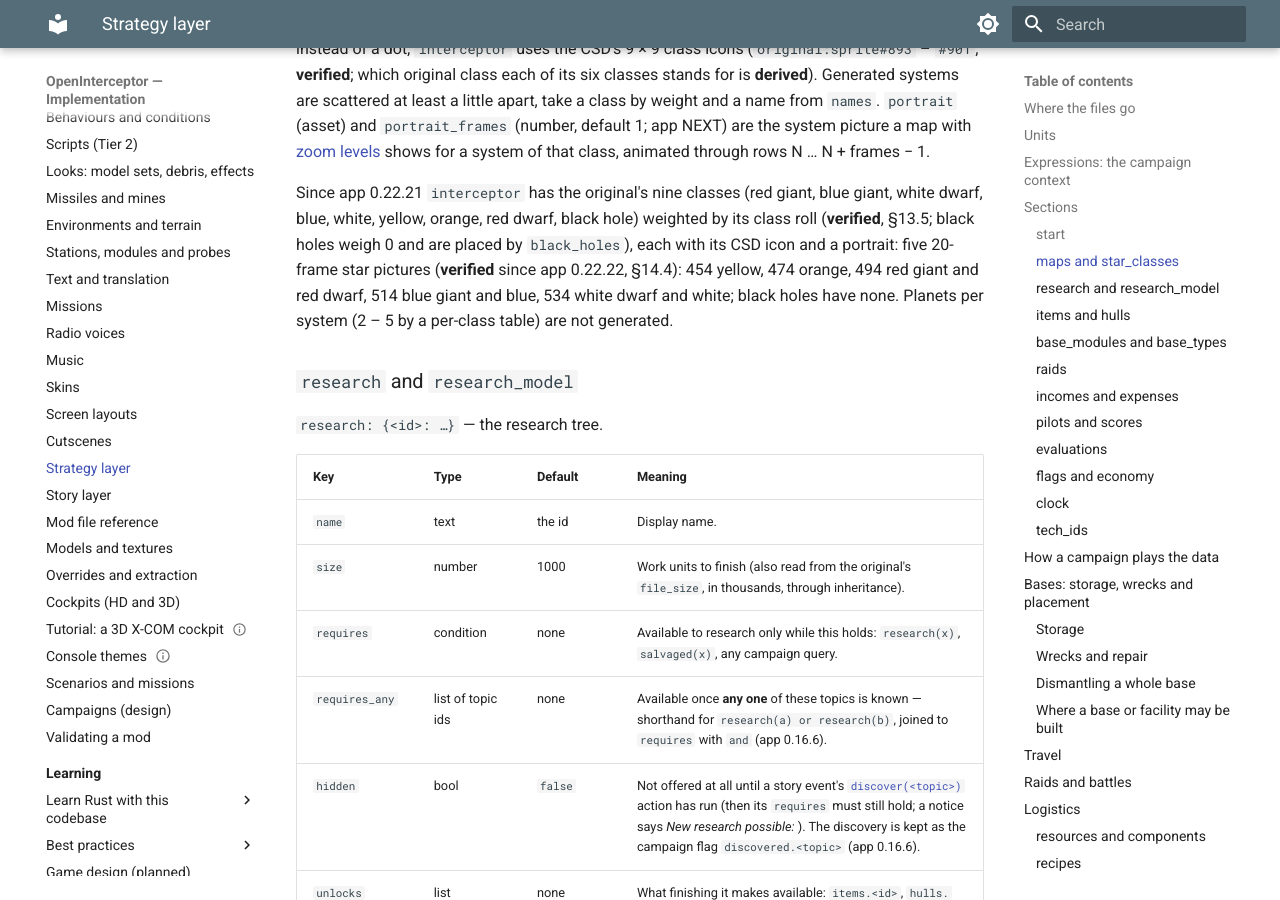
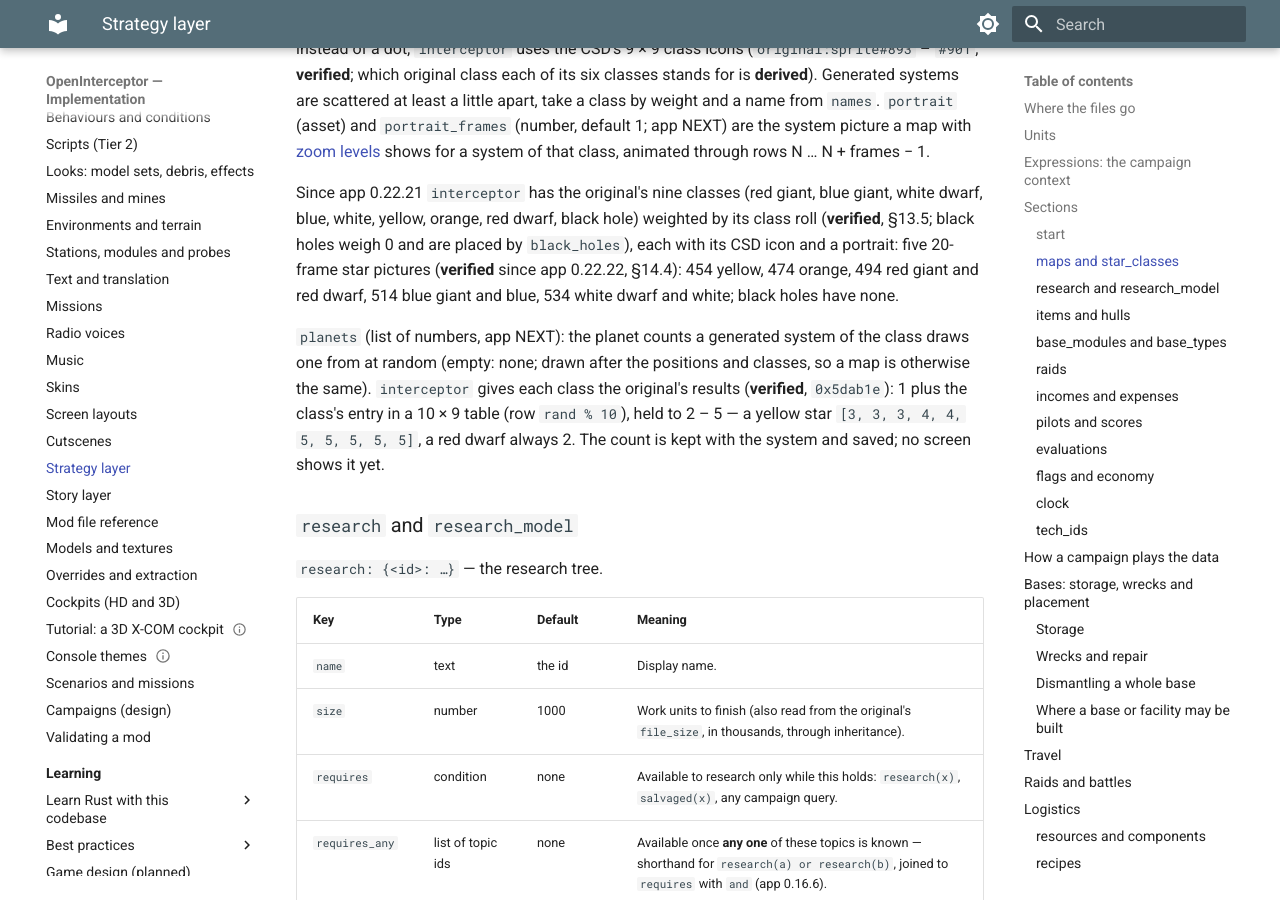
Before and after one commit to bbogovich/OpenInterceptor, an MkDocs documentation site: the page built from docs/modding/strategy.md, in a window 1280 px wide and 900 px high, scrolled down 6311 px. Built offline with MkDocs 1.6.1 and Material for MkDocs 9.7.7, drawn with Linux system fonts in a browser that asks for light colours; some of the changed text lies outside the part shown.

Commit message:
Sensor ranges, detection reaction and planets per system (#130, app NEXT)
Strategy (star_classes planets, raids react_on_detect, base_types
sensor_range), DEV-096, status (Parity M3 progress), unit tests.

Issue: #130

Co-Authored-By: Claude Opus 5.5 <noreply@anthropic.com>

```diff
--- a/docs/modding/strategy.md
+++ b/docs/modding/strategy.md
@@ -166,8 +166,14 @@ dwarf, blue, white, yellow, orange, red dwarf, black hole) weighted by its class
 §13.5; black holes weigh 0 and are placed by `black_holes`), each with its CSD icon and a
 portrait: five 20-frame star pictures (**verified** since app 0.22.22, §14.4): 454 yellow, 474
 orange, 494 red giant and red dwarf, 514 blue giant and blue, 534 white dwarf and white; black
-holes have none. Planets per system (2 – 5 by a per-class
-table) are not generated.
+holes have none.
+
+`planets` (list of numbers, app NEXT): the planet counts a generated system of the class draws one
+from at random (empty: none; drawn after the positions and classes, so a map is otherwise the
+same). `interceptor` gives each class the original's results (**verified**, `0x5dab1e`): 1 plus the
+class's entry in a 10 × 9 table (row `rand % 10`), held to 2 – 5 — a yellow star `[3, 3, 3, 4, 4, 5,
+5, 5, 5, 5]`, a red dwarf always 2. The count is kept with the system and saved; no screen shows it
+yet.
 
 ### `research` and `research_model`
 
@@ -277,7 +283,7 @@ never refused. A whole base can be dismantled too ([below](#dismantling-a-whole-
 | `max_bases` | number | 8 | The most bases of this type. |
 | `limits` | mapping group: count | none | The most modules of each group. |
 | `template` | ids | none | Modules a new base comes with. An entry names a module, or (app 0.19.0) a module **group**: then the best module of that group available when the base is ordered — the costliest whose `requires` holds, the later one in the file on a tie — and nothing while none is. A starting base's template is taken at the start, with the start's research known. |
-| `sensor_range` | number | 0 | The hub's own sensor range, map units (modules add to it). |
+| `sensor_range` | number | 0 | The hub's own sensor range, map units (modules add to it). `interceptor`: 0 since app NEXT — the original's base sees only through its sensor module: SensorType1 – 3 scan 2,000 / 4,000 / 6,000 map units (⅓, ⅔, 1 ly; **verified**, strategy README §3.2). |
 | `hangar`, `quarters` | number | 0 | Craft and pilots the hub alone houses. The default Guard base houses 6 pilots (4 before app 0.16.15, which the opening crew filled). |
 | `storage` | number | 0 | The hub's store capacity in item `size`s (app 0.16.15). 0: no store limit at bases of this type; above 0, its `storage` modules add to it. |
 | `placement` | condition | none (anywhere) | Where a base of this type may be built: a condition over the candidate `system` (app 0.19.0; [below](#where-a-base-or-facility-may-be-built)). `base_distance(system) <= 3500` is "within 3500 map units of one of your bases". |
@@ -324,6 +330,7 @@ its `cargo` modules limit nothing: the original hub's own cargo room is unknown.
 | `requires` | condition | none | Rolled only while this holds (`day >= 10`). |
 | `target` | `base` / `system` | `base` | What it heads for: one of the player's bases, or any system. |
 | `speed` | number | 600 | Map units per hour. |
+| `react_on_detect` | fraction (`per_level`) | 0 | App NEXT: once a base's sensors see the contact, with this chance it turns on that base — it heads for it (along the lanes on a lane map) and strikes it if not stopped. A plan's shipment keeps its course. `interceptor`: alien raids `{per_level: [25%, 35%, 45%, 55%, 65%]}` (the original's 25 + 10 × level %, **verified**; that it re-tasks against the detector is *derived*). |
 
 On a free-travel map a launched raid appears well outside the map, in a random direction, and
 flies straight for its target; on a lane map it enters at a system and follows the lanes
```
Also changed, not shown: docs/implementation/deviations/index.md (+1 -0 lines), docs/implementation/status.md (+8 -0 lines), docs/implementation/testing/unit-tests.md (+4 -0 lines).
